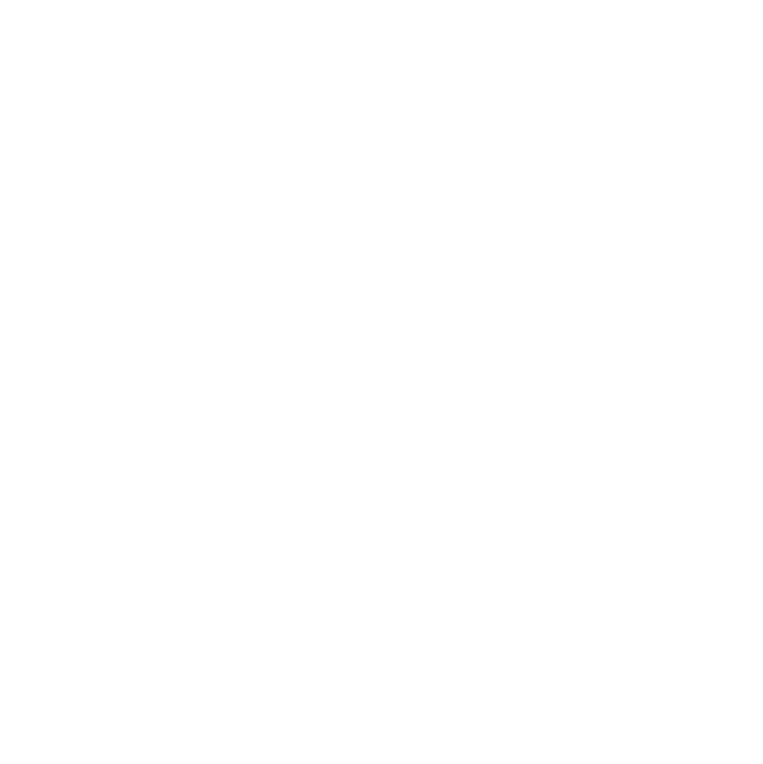
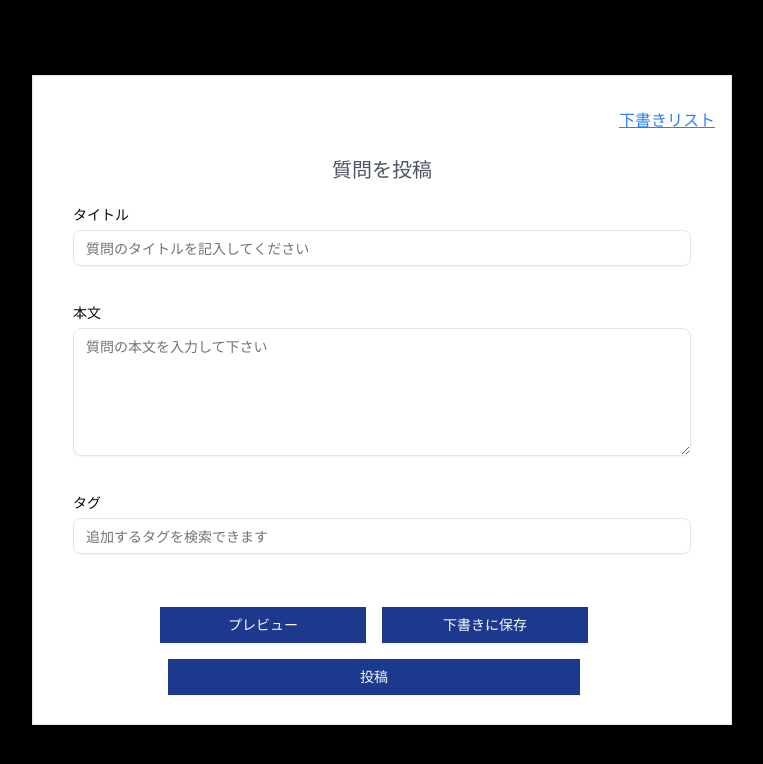
Before and after one commit to renokazaki/fullstack-exam, a React (Vite) app in the folder frontend/: page /publishQuestion in a window 1280 px wide. Before the commit this address had no page. Shown: the top 764 px of the page, without its empty margins (258-1021 px from the left). Built offline with nearby package versions, Linux system fonts and the light colour scheme.

Commit message:
frontend-refactor:publishPageの分割

```diff
--- a/frontend/src/App.tsx
+++ b/frontend/src/App.tsx
@@ -1,13 +1,13 @@
 import { Routes, Route } from "react-router-dom";
 import TopPage from "./pages/TopPage";
-import PublishPage from "./pages/PublishPage";
 import PreviewPage from "./pages/PreviewPage";
+import PublishQuestionPage from "./pages/PublishQuestionPage";
 function App() {
   return (
     <>
       <Routes>
         <Route path="/top" element={<TopPage />} />
-        <Route path="/publish" element={<PublishPage />} />
+        <Route path="/publishQuestion" element={<PublishQuestionPage />} />
         <Route path="/preview" element={<PreviewPage />} />
       </Routes>
     </>
--- /dev/null
+++ b/frontend/src/pages/PublishAnswerPage.tsx
@@ -0,0 +1,9 @@
+const PublishAnswerPage = () => {
+  return (
+    <>
+      <div>PublishAnswerPage</div>
+    </>
+  );
+};
+
+export default PublishAnswerPage;
--- a/frontend/src/pages/PublishPage.tsx
+++ b/frontend/src/pages/PublishQuestionPage.tsx
@@ -6,7 +6,7 @@
 import { Textarea } from "@/components/ui/textarea";
 import { useNavigate } from "react-router-dom";
 
-const PublishPage = () => {
+const PublishQuestionPage = () => {
   const navigate = useNavigate();
   return (
     <>
@@ -68,4 +68,4 @@
     </>
   );
 };
-export default PublishPage;
+export default PublishQuestionPage;
```
